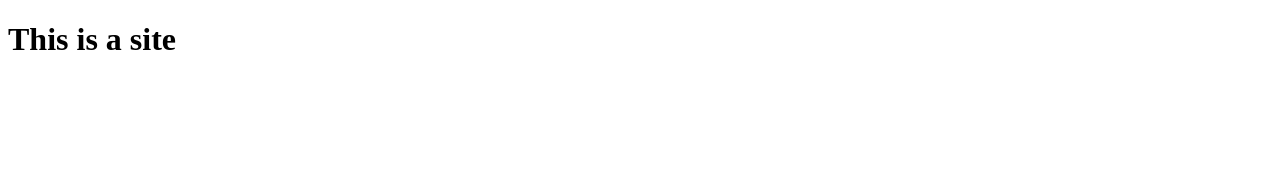
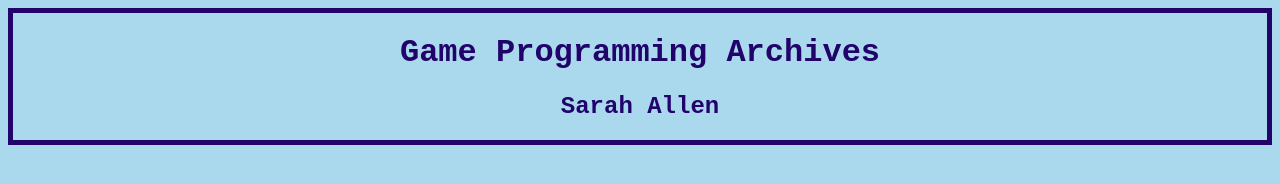
Before and after one commit to skate94/skate94.github.io, a plain HTML site: page index.html in a window 1280 px wide. Drawn offline with Linux system fonts and the light colour scheme.

Commit message:
added index update

```diff
--- a/index.html
+++ b/index.html
@@ -1,10 +1,21 @@
 <!DOCTYPE html>
 <head>
-
+	<meta http-equiv="Content-Type" content="text/html; charset=UTF-8">
+	<title>CSCI 4070</title>
+	<style = "text/css">
+	body{background-color:#AAD9ED;}
+	h1{color:#21036B; text-align:center; font-family:"Courier New", Courier, monospace;}
+	h2{color:#21036B; text-align:center; font-family:"Courier New", Courier, monospace;}
+	#div1{border: 5px solid #21036B;}
+	</style>
 </head>
 
 
 <body>
-<h1> This is a site </h1>
+<div id="div1">
+<h1> Game Programming Archives</h1>
+<h2> Sarah Allen </h2>
+</div>
+
 </body>
 </html>
```
